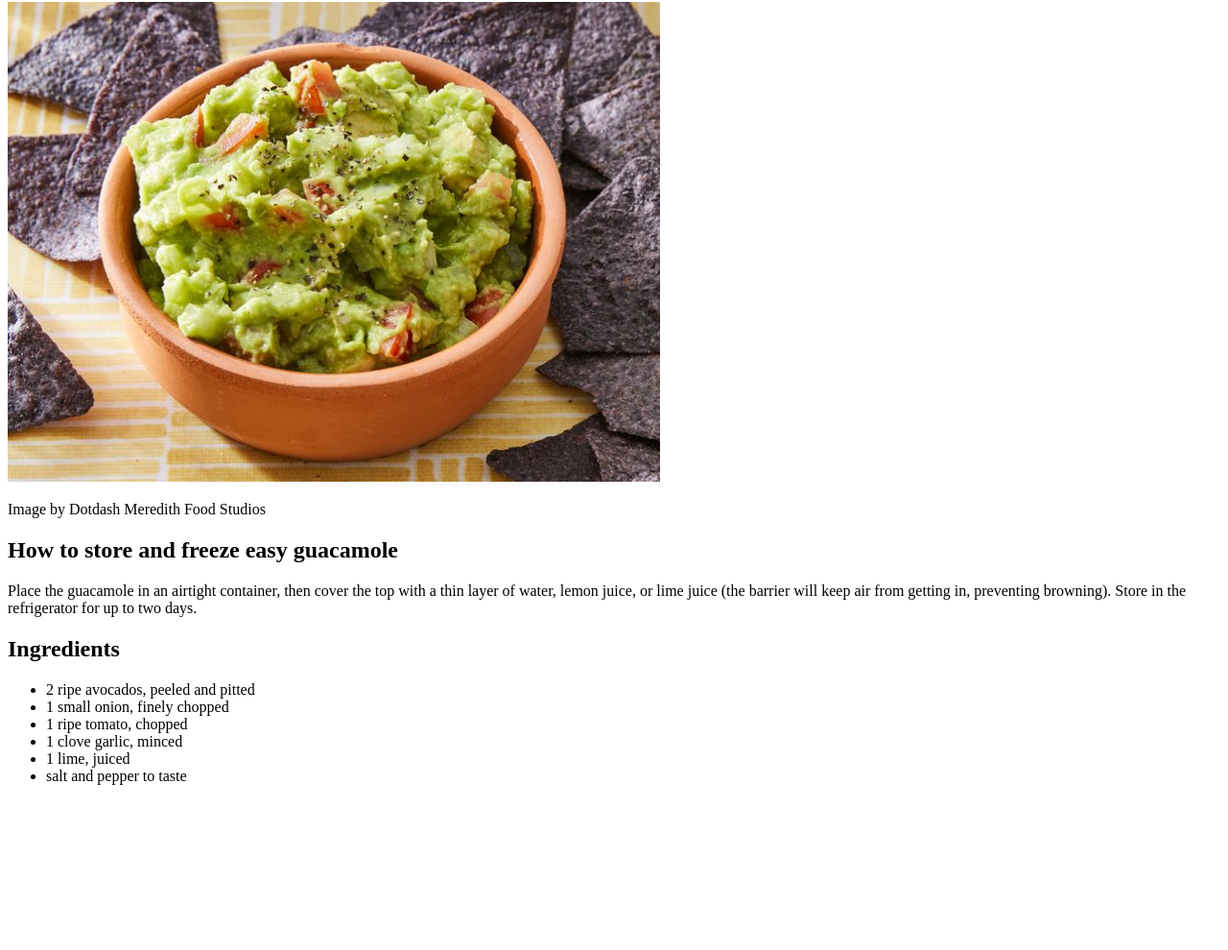
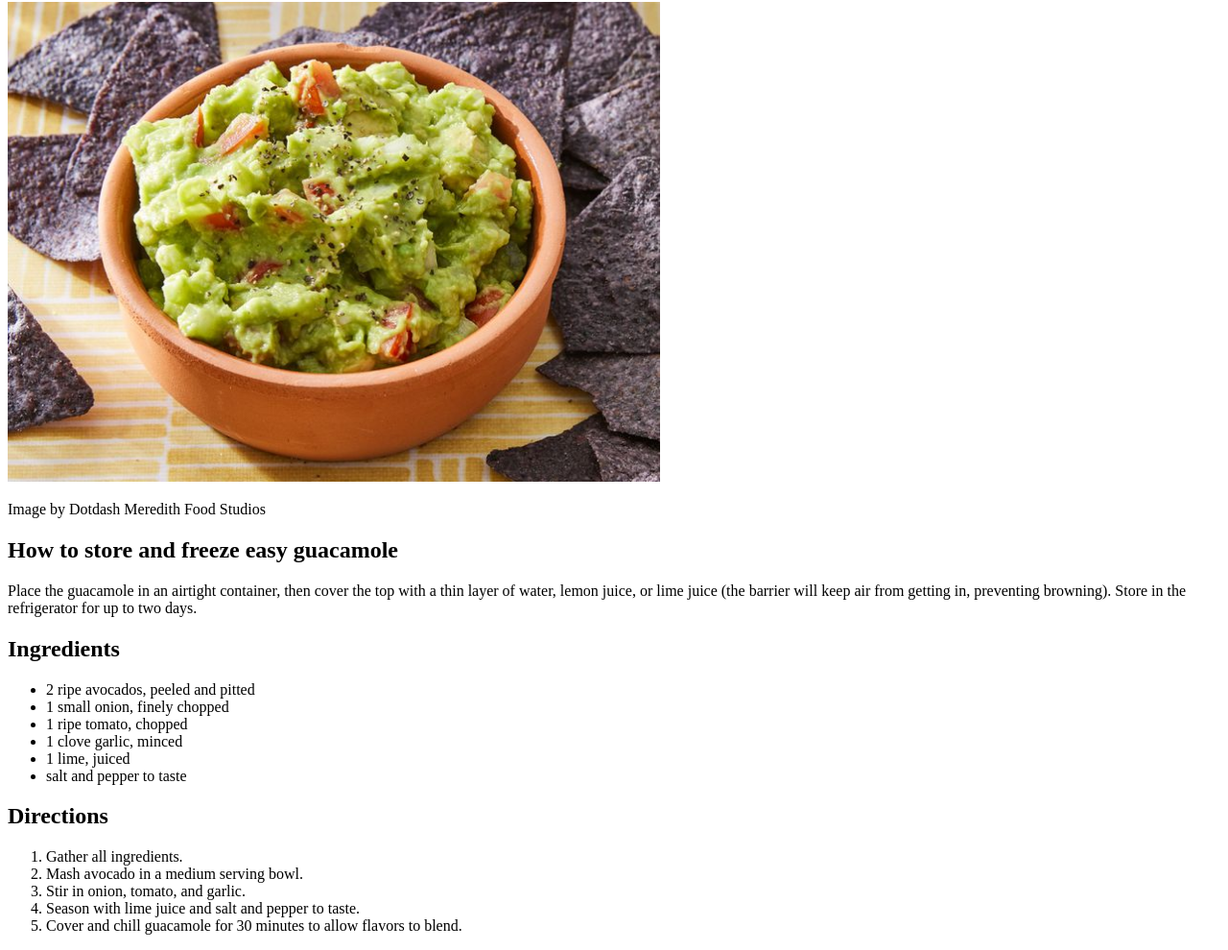
Before and after one commit to LimitedParameters/odin-recipes, a plain HTML site: page recipes/guacamole.html in a window 1280 px wide. Shown: the part 104-1094 px from the top of the page at 96% size. Before the commit the page ends 938 px from the top, so only its background shows below. Drawn offline with Linux system fonts and the light colour scheme.

Commit message:
Add recipe to guacamole page

```diff
--- a/recipes/guacamole.html
+++ b/recipes/guacamole.html
@@ -35,6 +35,17 @@
 
     </ul>
 
+    <h2>Directions</h2>
+
+    <ol>
+        <li>Gather all ingredients. </li>
+        <li>Mash avocado in a medium serving bowl. </li>
+        <li>Stir in onion, tomato, and garlic. </li>
+        <li>Season with lime juice and salt and pepper to taste.</li>
+        <li>Cover and chill guacamole for 30 minutes to allow flavors to blend. </li>
+
+    </ol>
+
 
 </body>
 </html>
```
